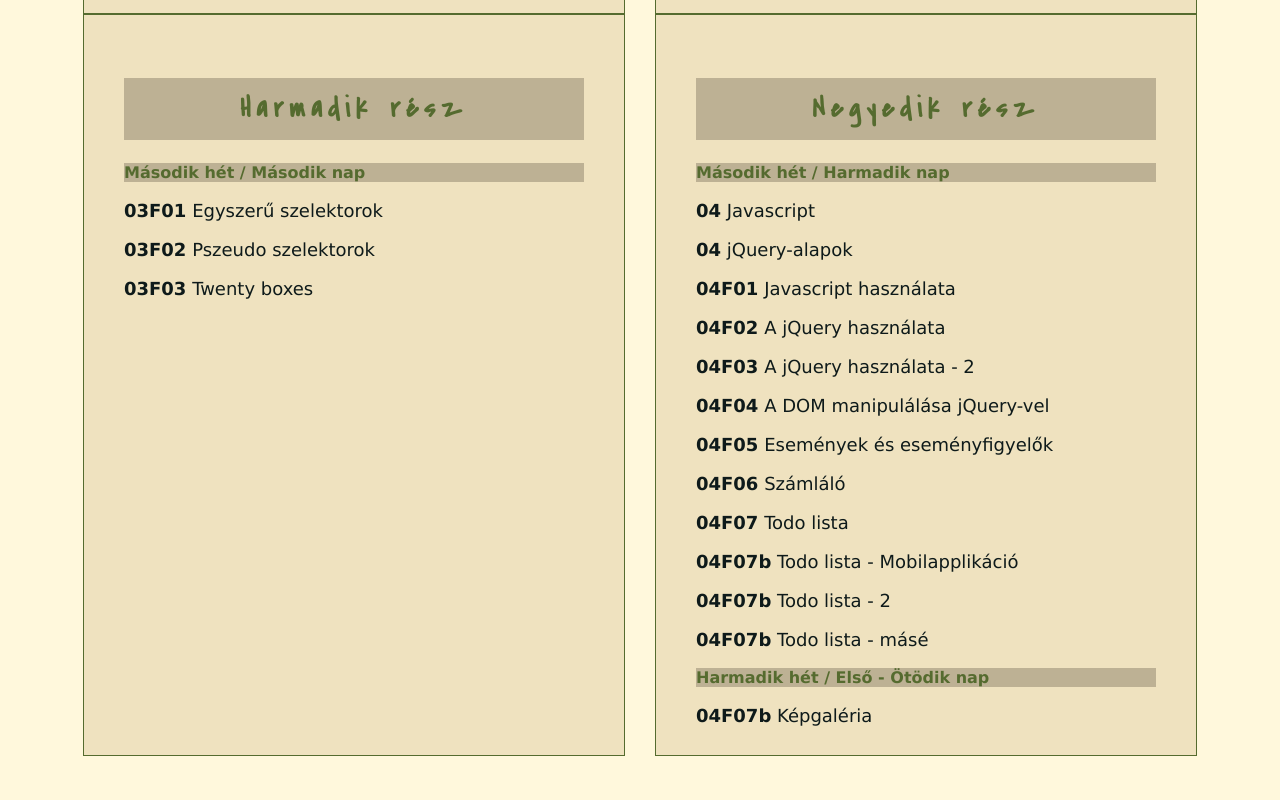
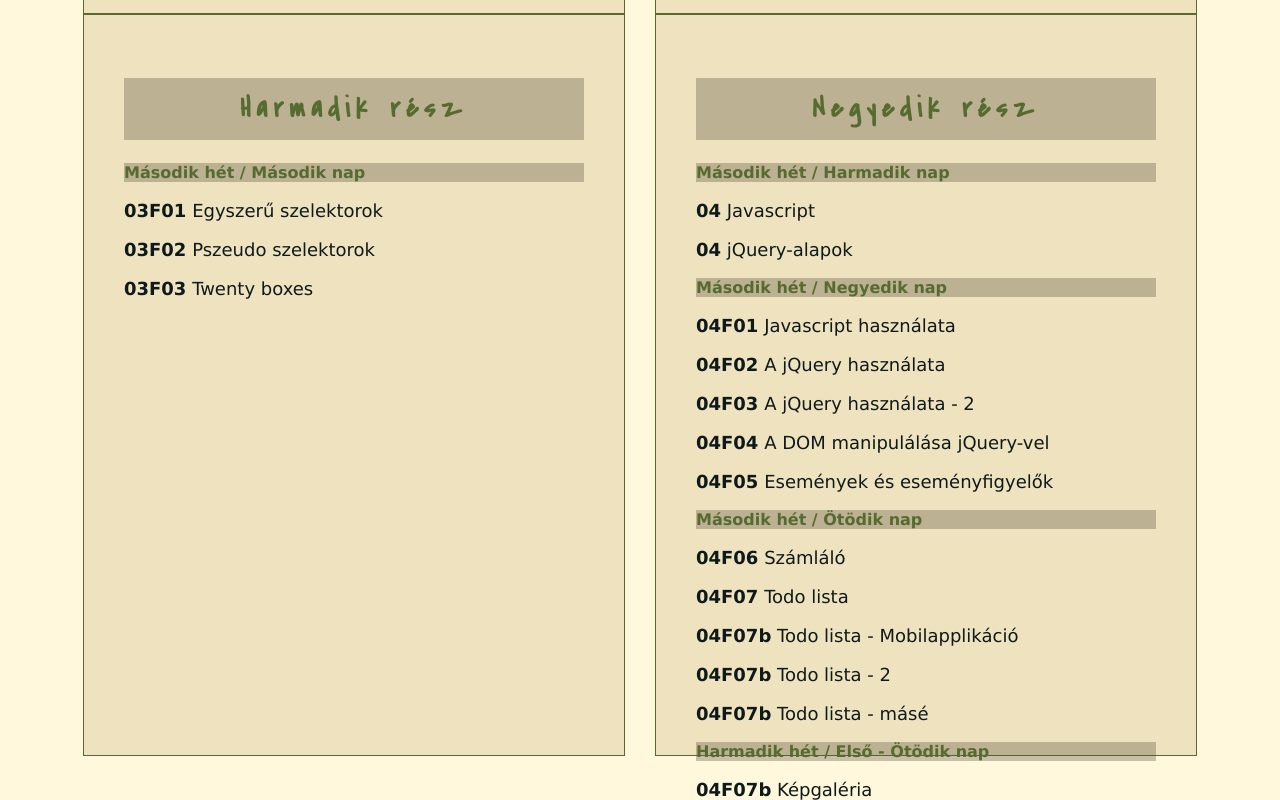
Before and after one commit to kemago/kemago.github.io, a plain HTML site: page index.html in a window 1280 px wide. Shown: the part 1070-1870 px from the top of the page. Drawn offline with Linux system fonts and the light colour scheme; a web font is replaced by a local one.

Commit message:
Update index.html
Utolsó alfejezetek - talán jó helyre kerültek

```diff
--- a/index.html
+++ b/index.html
@@ -64,11 +64,13 @@
             <h3>Második hét / Harmadik nap</h3>
             <p> <a href="04_javascript/"><strong>04</strong> Javascript </a> </p>
             <p> <a href="04_jQuery/"><strong>04</strong> jQuery-alapok </a> </p>
+            <h3>Második hét / Negyedik nap</h3>
             <p> <a href="04f01_javascript/"><strong>04F01</strong> Javascript használata</a> </p>
             <p> <a href="04f02_jQuery/"><strong>04F02</strong> A jQuery használata</a> </p>
             <p> <a href="04f03_jQuery2/"><strong>04F03</strong>  A jQuery használata - 2</a> </p>
             <p> <a href="04f04_DOM_with_jQuery/"><strong>04F04</strong> A DOM manipulálása jQuery-vel</a> </p>
             <p> <a href="04f05_esemenyek_es_esemenyfigyelok/"><strong>04F05</strong> Események és eseményfigyelők</a> </p>
+            <h3>Második hét / Ötödik nap</h3>
             <p> <a href="04f06_szamlalo/"><strong>04F06</strong> Számláló</a> </p>
             <p> <a href="04f07_todo_list/"><strong>04F07</strong> Todo lista</a></p>
             <p> <a href="04f07_todoMobile/"><strong>04F07b</strong> Todo lista - Mobilapplikáció</a></p>
```
